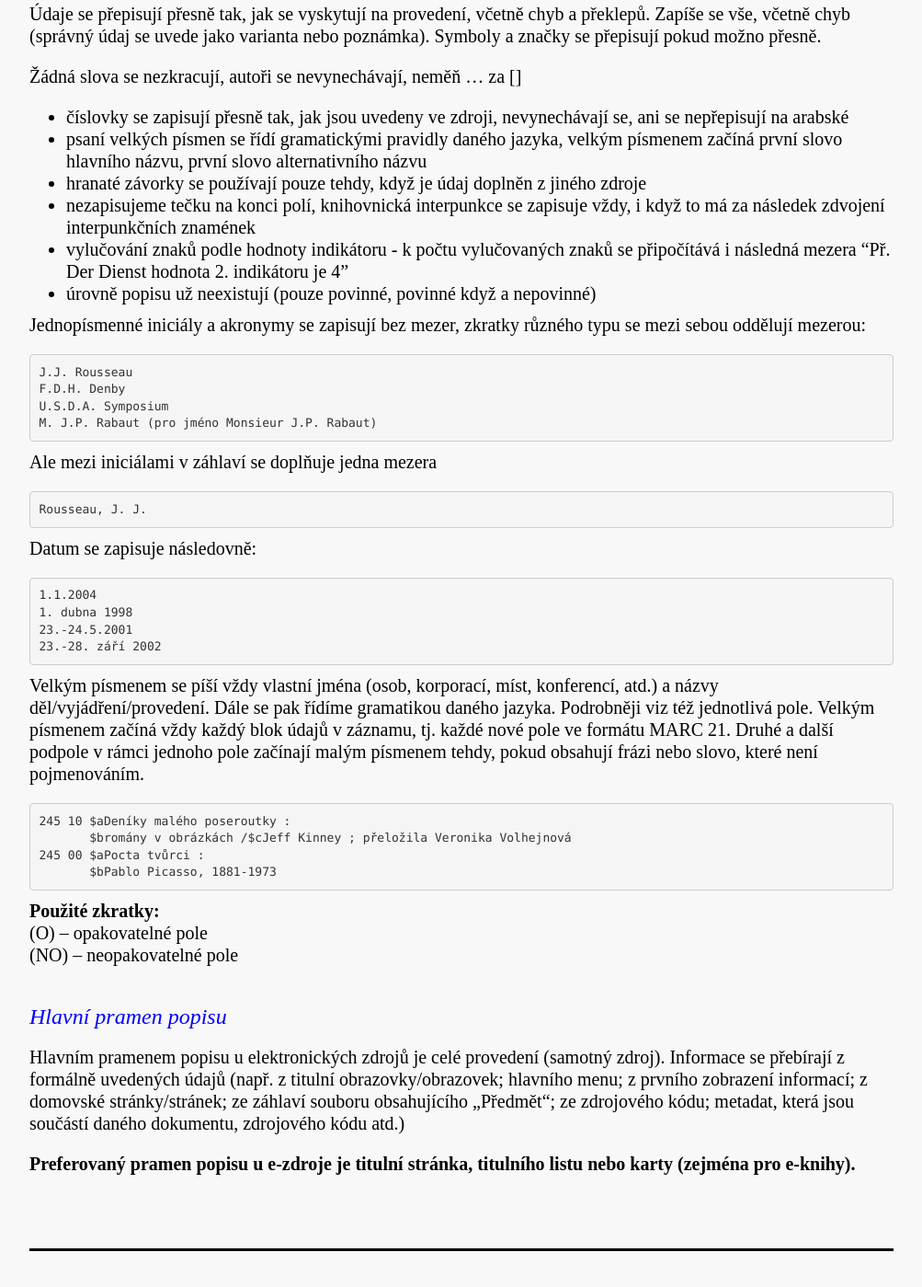
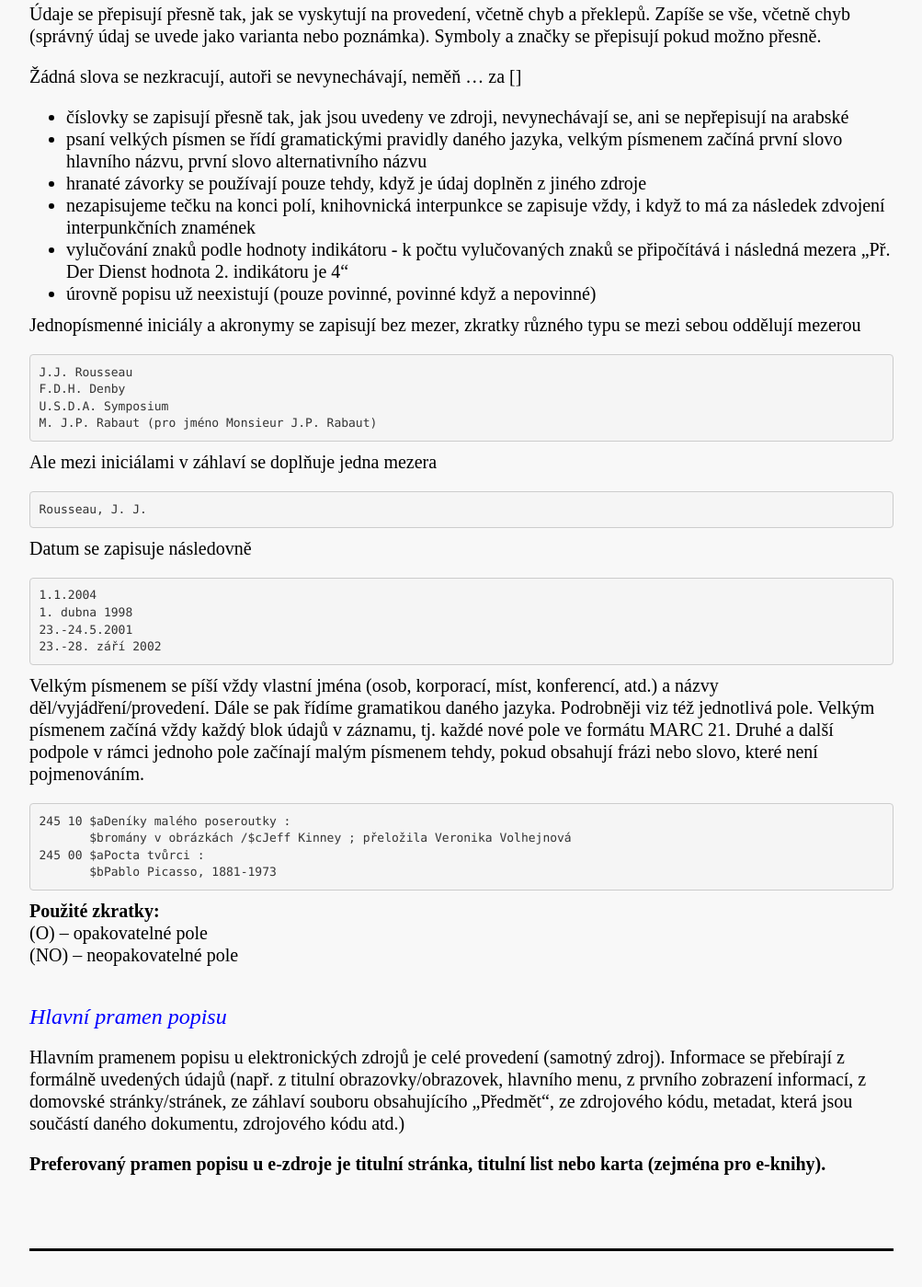
Before and after one commit to WebarchivCZ/katalogizacni-manual, a Jekyll site: the page built from _posts/2017-06-27-uvod.md, in a window 1280 px wide and 1400 px high, scrolled down 1150 px. Shown: the whole window at 92% size, without its empty margins (138-1141 px from the left). Built offline with Jekyll 4.4.1, drawn with Linux system fonts in a browser that asks for light colours.

Commit message:
edit chapter "Uvod"

````diff
--- a/_posts/2017-06-27-uvod.md
+++ b/_posts/2017-06-27-uvod.md
@@ -29,10 +29,10 @@ Je nezbytné, aby katalogizátor při popisu dokumentu zvažoval, které poznám
 * psaní velkých písmen se řídí gramatickými pravidly daného jazyka, velkým písmenem začíná první slovo hlavního názvu, první slovo alternativního názvu
 * hranaté závorky se používají pouze tehdy, když je údaj doplněn z jiného zdroje
 * nezapisujeme tečku na konci polí, knihovnická interpunkce se zapisuje vždy, i když to má za následek zdvojení interpunkčních znamének
-* vylučování znaků podle hodnoty indikátoru - k počtu vylučovaných znaků se připočítává i následná mezera “Př. Der Dienst  hodnota 2. indikátoru je 4”
+* vylučování znaků podle hodnoty indikátoru - k počtu vylučovaných znaků se připočítává i následná mezera „Př. Der Dienst  hodnota 2. indikátoru je 4“
 * úrovně popisu už neexistují (pouze povinné, povinné když a nepovinné)
 
-Jednopísmenné iniciály a akronymy se zapisují bez mezer, zkratky různého typu se mezi sebou oddělují mezerou:
+Jednopísmenné iniciály a akronymy se zapisují bez mezer, zkratky různého typu se mezi sebou oddělují mezerou
 
 ```
 J.J. Rousseau
@@ -46,7 +46,7 @@ Ale mezi iniciálami v záhlaví se doplňuje jedna mezera
 ```
 Rousseau, J. J.
 ```
-Datum se zapisuje následovně:
+Datum se zapisuje následovně
 
 ```
 1.1.2004
@@ -69,6 +69,7 @@ pokud obsahují frázi nebo slovo, které není pojmenováním.
        $bPablo Picasso, 1881-1973
 ```
 
+
 **Použité zkratky:**
 	(O) – opakovatelné pole
 	(NO) – neopakovatelné pole
@@ -76,6 +77,6 @@ pokud obsahují frázi nebo slovo, které není pojmenováním.
 ###  Hlavní pramen popisu
 
 Hlavním pramenem popisu u elektronických zdrojů je celé provedení (samotný zdroj).
-Informace se přebírají z formálně uvedených údajů (např. z titulní obrazovky/obrazovek; hlavního menu; z prvního zobrazení informací; z domovské stránky/stránek; ze záhlaví souboru obsahujícího „Předmět“; ze zdrojového kódu; metadat, která jsou součástí daného dokumentu,  zdrojového kódu atd.)
+Informace se přebírají z formálně uvedených údajů (např. z titulní obrazovky/obrazovek, hlavního menu, z prvního zobrazení informací, z domovské stránky/stránek, ze záhlaví souboru obsahujícího „Předmět“, ze zdrojového kódu, metadat, která jsou součástí daného dokumentu, zdrojového kódu atd.)
 
-**Preferovaný pramen popisu u e-zdroje je titulní stránka, titulního listu nebo karty (zejména pro e-knihy).**
+**Preferovaný pramen popisu u e-zdroje je titulní stránka, titulní list nebo karta (zejména pro e-knihy).**
````
